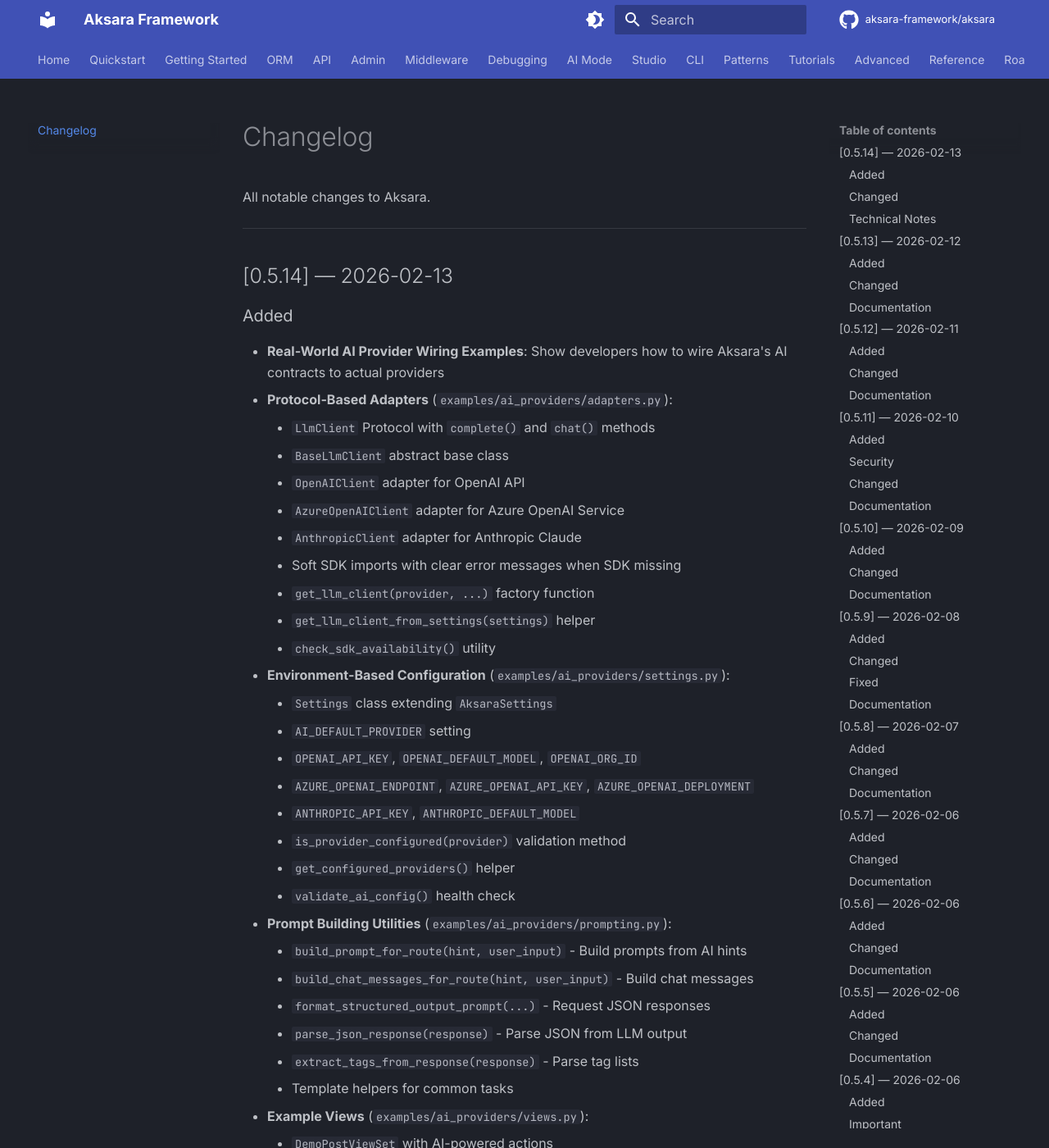
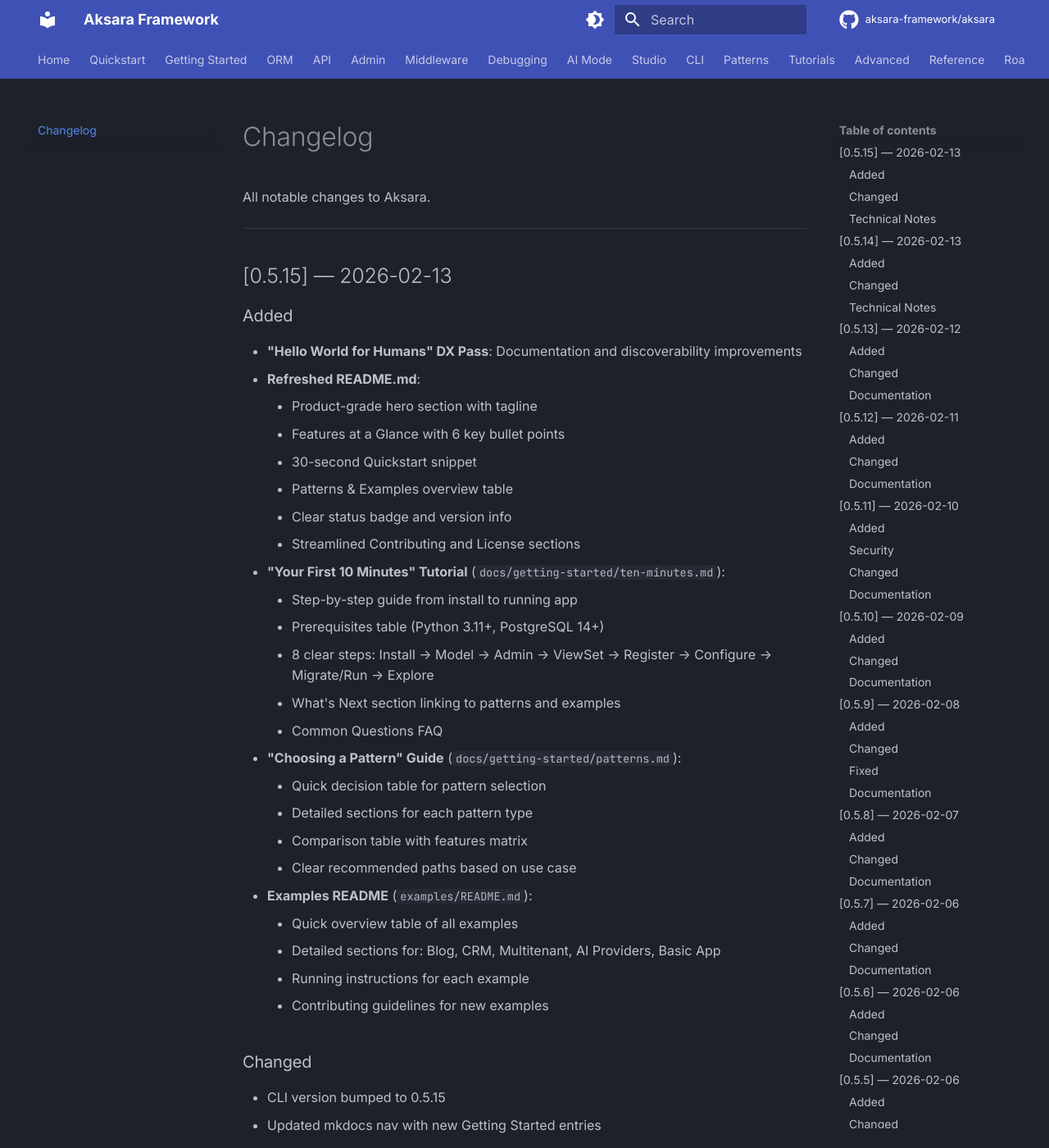
Before and after one commit to nagarjuna-tella/Aksara, an MkDocs documentation site: the page built from docs/docs/changelog.md, in a window 1280 px wide and 1400 px high. Shown: the whole window at 82% size. Built offline with MkDocs 1.6.1 and Material for MkDocs 9.7.7, drawn with Linux system fonts in a browser that asks for light colours; comment, search, counter and statistics services are not loaded; the version menu is left out; some of the changed text lies outside the part shown.

Commit message:
chore: update version to 0.5.15 and enhance documentation
- Bump version in _version.py and cli/main.py to 0.5.15
- Revise changelog.md to include new features and improvements for 0.5.15
- Update mkdocs.yml to add new Getting Started entries
- Create patterns.md to guide users in choosing project patterns
- Add ten-minutes.md for a quick start guide to building an Aksara app
- Introduce examples/README.md to provide an overview of example applications
- Enhance README.md with a refreshed hero section, features overview, and streamlined contributing guidelines

```diff
--- a/aksara/_version.py
+++ b/aksara/_version.py
@@ -4,4 +4,4 @@
 This module exists to avoid circular imports when app.py needs the version.
 """
 
-__version__ = "0.5.14"
+__version__ = "0.5.15"
--- a/docs/docs/changelog.md
+++ b/docs/docs/changelog.md
@@ -1,6 +1,46 @@
 # Changelog
 
 All notable changes to Aksara.
+
+---
+
+## [0.5.15] — 2026-02-13
+
+### Added
+- **"Hello World for Humans" DX Pass**: Documentation and discoverability improvements
+  - **Refreshed README.md**:
+    - Product-grade hero section with tagline
+    - Features at a Glance with 6 key bullet points
+    - 30-second Quickstart snippet
+    - Patterns & Examples overview table
+    - Clear status badge and version info
+    - Streamlined Contributing and License sections
+
+  - **"Your First 10 Minutes" Tutorial** (`docs/getting-started/ten-minutes.md`):
+    - Step-by-step guide from install to running app
+    - Prerequisites table (Python 3.11+, PostgreSQL 14+)
+    - 8 clear steps: Install → Model → Admin → ViewSet → Register → Configure → Migrate/Run → Explore
+    - What's Next section linking to patterns and examples
+    - Common Questions FAQ
+
+  - **"Choosing a Pattern" Guide** (`docs/getting-started/patterns.md`):
+    - Quick decision table for pattern selection
+    - Detailed sections for each pattern type
+    - Comparison table with features matrix
+    - Clear recommended paths based on use case
+
+  - **Examples README** (`examples/README.md`):
+    - Quick overview table of all examples
+    - Detailed sections for: Blog, CRM, Multitenant, AI Providers, Basic App
+    - Running instructions for each example
+    - Contributing guidelines for new examples
+
+### Changed
+- CLI version bumped to 0.5.15
+- Updated mkdocs nav with new Getting Started entries
+
+### Technical Notes
+- **No runtime changes**: This is a docs-only release with no changes to core ORM, migrations, or Studio
 
 ---
 
--- a/docs/mkdocs.yml
+++ b/docs/mkdocs.yml
@@ -43,6 +43,8 @@
   - Getting Started:
       - getting-started/index.md
       - Installation: getting-started/installation.md
+      - Your First 10 Minutes: getting-started/ten-minutes.md
+      - Choosing a Pattern: getting-started/patterns.md
       - Project Layout: getting-started/project-layout.md
       - Settings: getting-started/settings.md
       - First App: getting-started/first-app.md
--- a/pyproject.toml
+++ b/pyproject.toml
@@ -4,7 +4,7 @@
 
 [project]
 name = "aksara"
-version = "0.5.14"
+version = "0.5.15"
 description = "⚡ Aksara - AI-native async backend framework for Python"
 readme = "README.md"
 license = "MIT"
```
Also changed, not shown: docs/docs/getting-started/patterns.md (added, +206 -0 lines), docs/docs/getting-started/ten-minutes.md (added, +277 -0 lines), README.md, examples/README.md (added), 2 other files.
